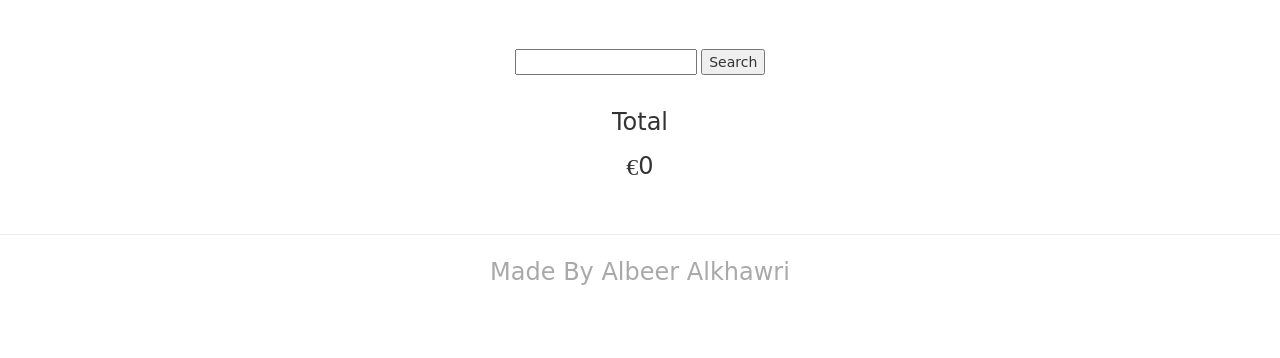
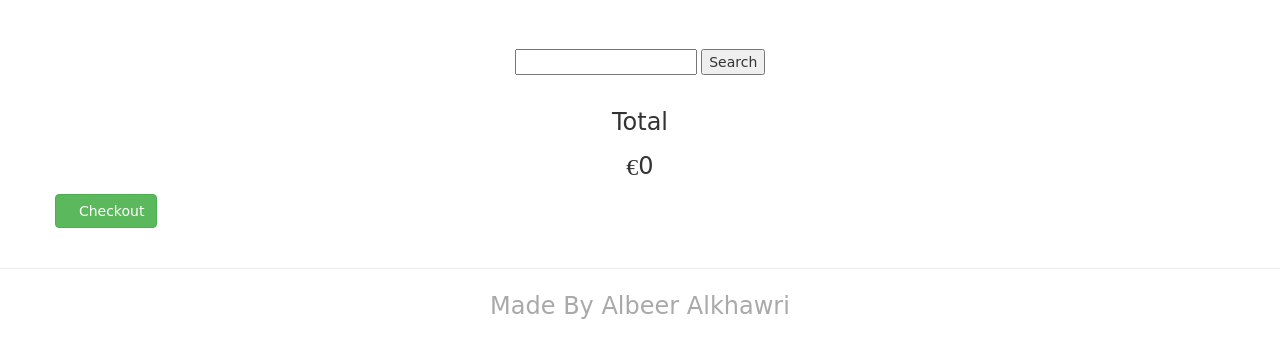
Before and after one commit to albeeralkhawri/Albeer.Cars.Sale, a Django app: page /cart/ in a window 1280 px wide. Shown: the part 51-409 px from the top of the page. Run offline with Django 3.2, Linux system fonts and the light colour scheme; some libraries are stand-ins or nearby versions; some web fonts are replaced.

Commit message:
add checkout url to cart templates

```diff
--- a/cart/templates/cart.html
+++ b/cart/templates/cart.html
@@ -3,9 +3,6 @@
 {% load bootstrap_tags %}
 
 {% block content %}
-<script>
-
-</script>
 <div class="row row-flex">
     {% for item in cart_items %}
 
@@ -36,5 +33,6 @@
 <div class="row">
     <p>Total</p>
     <p><span class="glyphicon glyphicon-euro" aria-hidden="true"></span>{{ total }}</p>
+    <a href="{% url 'checkout' %}" class="btn btn-success" role="button"><span class="glyphicon glyphicon-ok-sign" aria-hidden="true"></span>Checkout</a>
 </div>
 {% endblock %}
```
